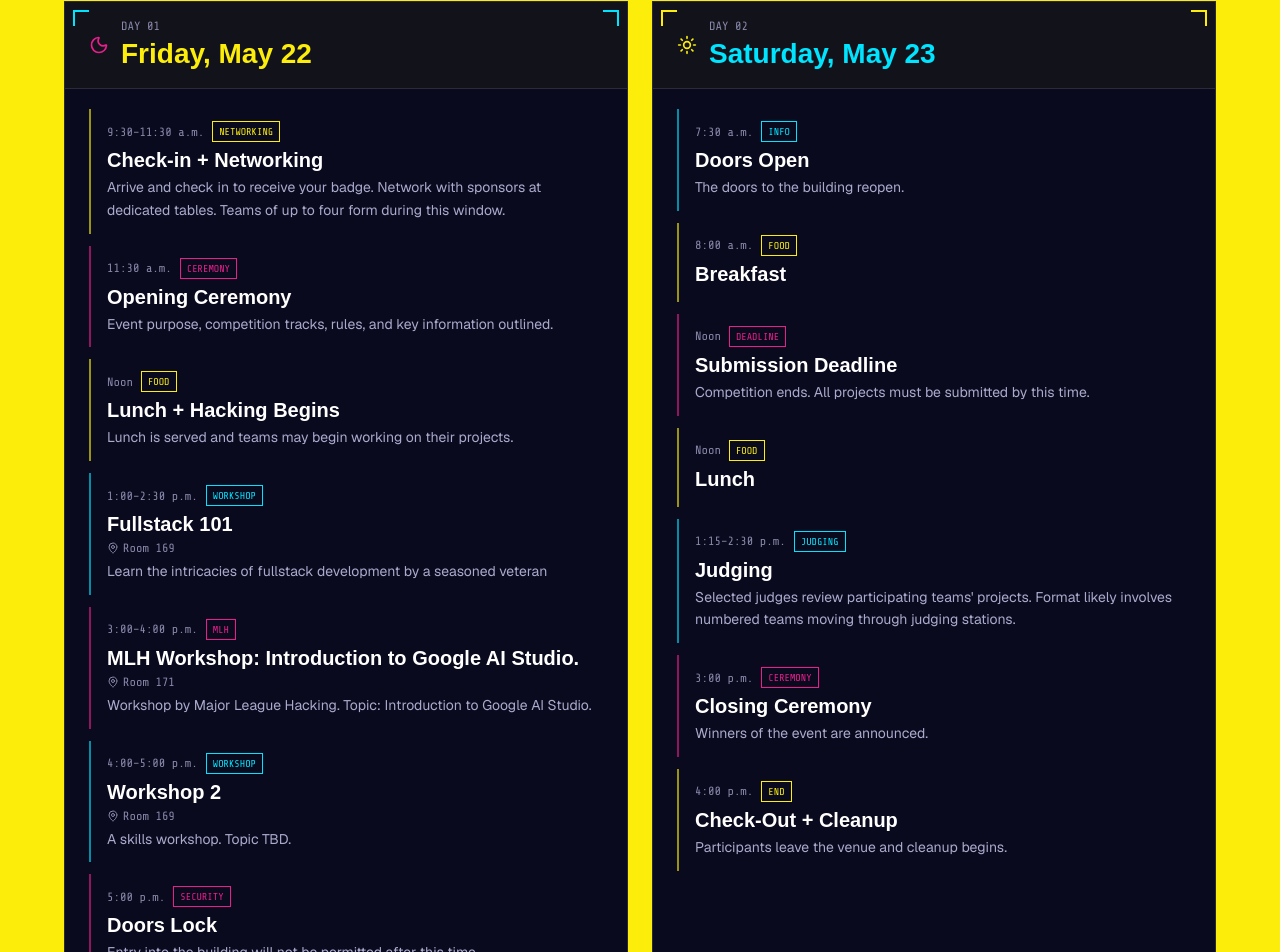
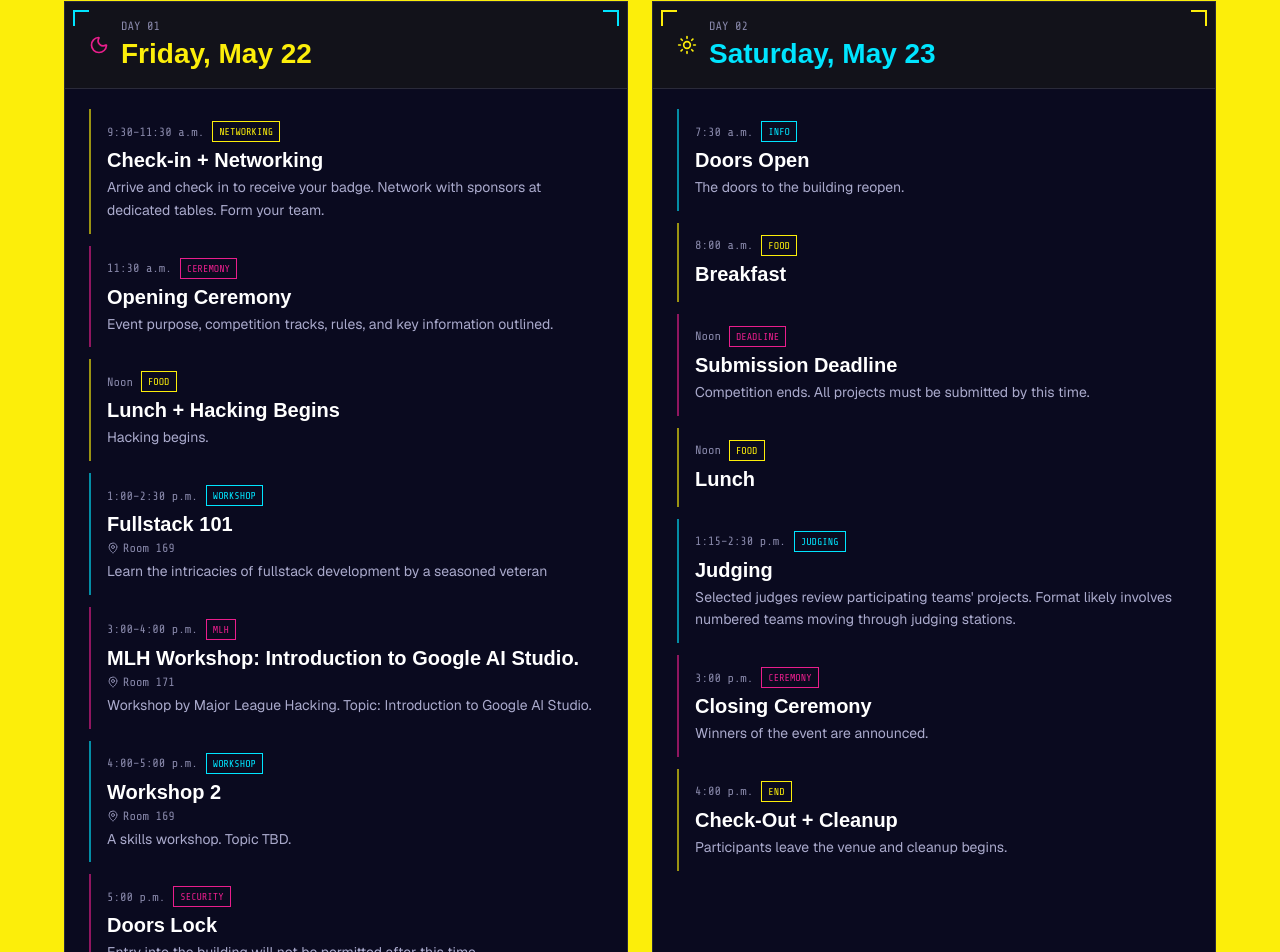
Before and after one commit to HCC-Computer-Science-Association/hackhcc-frontend, a Next.js app: page / in a window 1280 px wide. Shown: the part 3051-4003 px from the top of the page. Built offline with nearby package versions, Linux system fonts and the light colour scheme; a web font is replaced by a local one.

Commit message:
Fix title

```diff
--- a/components/Schedule.tsx
+++ b/components/Schedule.tsx
@@ -14,7 +14,7 @@ const day1: ScheduleEvent[] = [
     time: "9:30–11:30 a.m.",
     title: "Check-in + Networking",
     description:
-      "Arrive and check in to receive your badge. Network with sponsors at dedicated tables. Teams of up to four form during this window.",
+      "Arrive and check in to receive your badge. Network with sponsors at dedicated tables. Form your team.",
     tag: "NETWORKING",
     tagColor: "yellow",
   },
@@ -29,7 +29,7 @@ const day1: ScheduleEvent[] = [
   {
     time: "Noon",
     title: "Lunch + Hacking Begins",
-    description: "Lunch is served and teams may begin working on their projects.",
+    description: "Hacking begins.",
     tag: "FOOD",
     tagColor: "yellow",
   },
```
